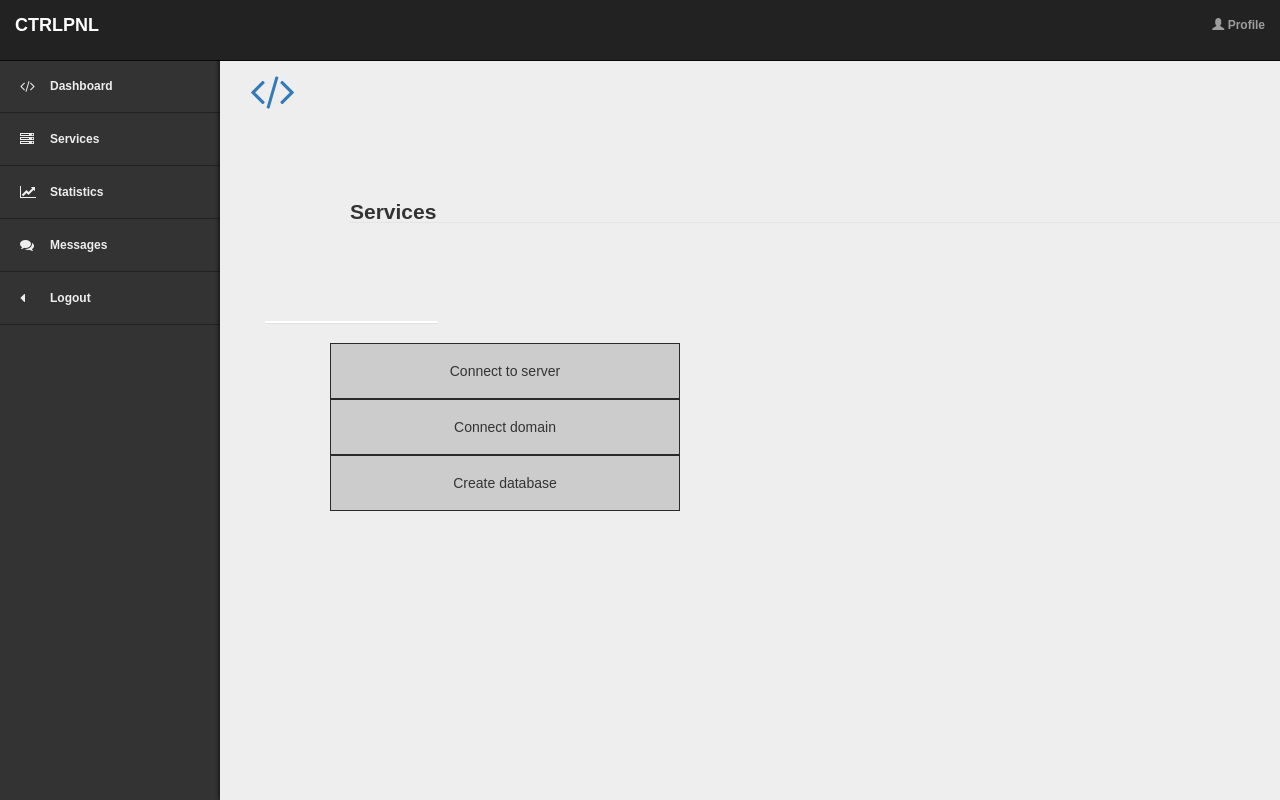
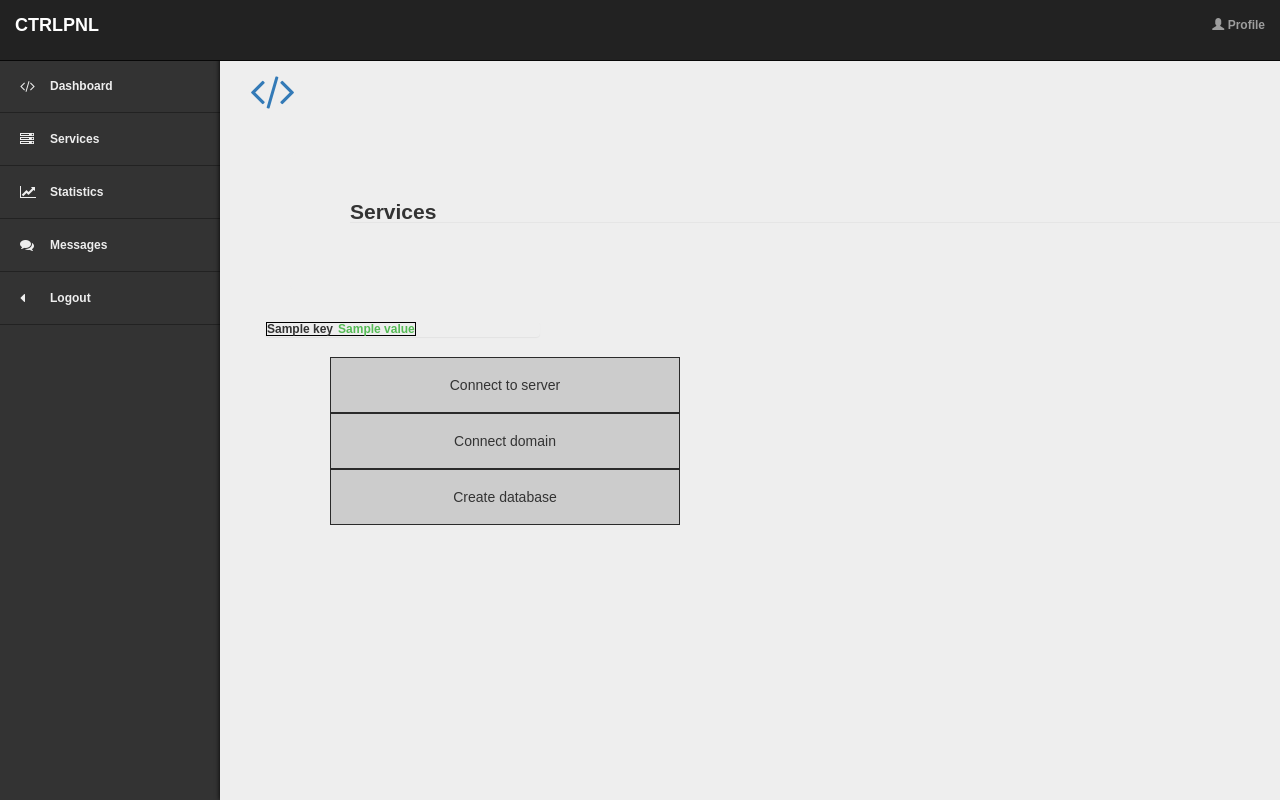
Before and after one commit to pernaess/ctrlpnl, a Django app: template tutorial/accounts/templates/accounts/services.html in a window 1280 px wide; the page is wider, and only the part inside the window is pictured. Run offline with Django 3.2, Linux system fonts and the light colour scheme; a user stored in the database is signed in; tables that the repository leaves empty hold one stand-in row (values such as "Sample post"); the template is opened without the code that fills it: values that come from a table or form of the project are taken from there, most other values are stand-ins (such as "Sample title", 1, 10 or a date in 2020); parts of the project's set-up code (start-up, migrations or seed data) failed here and were passed over; some libraries are stand-ins or nearby versions; some web fonts are replaced.

Commit message:
- output in template improved

```diff
--- a/tutorial/accounts/ansibleScripts/run_playbooks.py
+++ b/tutorial/accounts/ansibleScripts/run_playbooks.py
@@ -40,7 +40,7 @@ class run_playbook(object):
   def __init__(self, *args, **kwargs):
       self.results_raw = {}
 
-  def run_mysql(self, user, s_p, server, db_user, db_pass, db_name):
+  def run_pb(self, user, s_p, server, db_user, db_pass, db_name):
 
       sudoUser = ServerConnection.objects.values_list(
         'sudo_user', flat=True).distinct().filter(
@@ -138,7 +138,7 @@ class run_playbook(object):
       )
       callback = ResultsCollector()
       pbex._tqm._stdout_callback = callback
-      results = pbex.run()
+      pbex.run()
 
 
       # print ("success ***********")
--- a/tutorial/accounts/templates/accounts/services.html
+++ b/tutorial/accounts/templates/accounts/services.html
@@ -10,8 +10,8 @@
         <legend>Services</legend>
     </div>
 </div>
-<div class="col-xs-2">
-    <div class="panel">
+<div class="col-xs-3">
+    <div class="panel" style="background: #eee;">
         {% if messages %}
             <ul class="messages">
                 {% for message in messages %}
@@ -19,6 +19,11 @@
                 {% endfor %}
             </ul>
         {% endif %}
+<table>
+    {% for key,value in p_output.items %}
+        <tr style="border: 1px solid black;"><td style="padding-right: 5px;">{{ key }}</td><td style="color: #55bb55;">{{ value }}</td></tr>
+    {% endfor %}
+</table>
     </div>
 </div>
 
```
Also changed, not shown: tutorial/accounts/views.py (+6 -6 lines).
